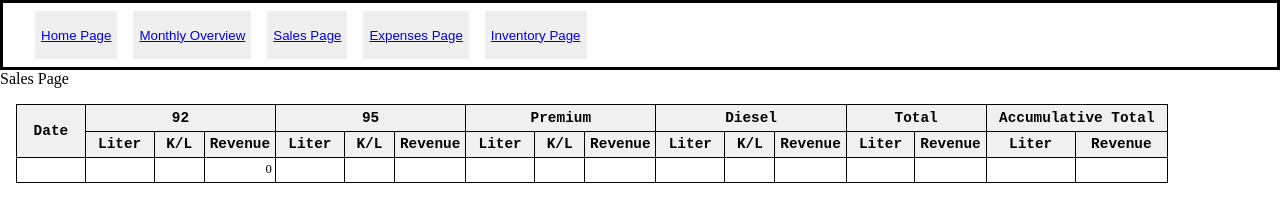
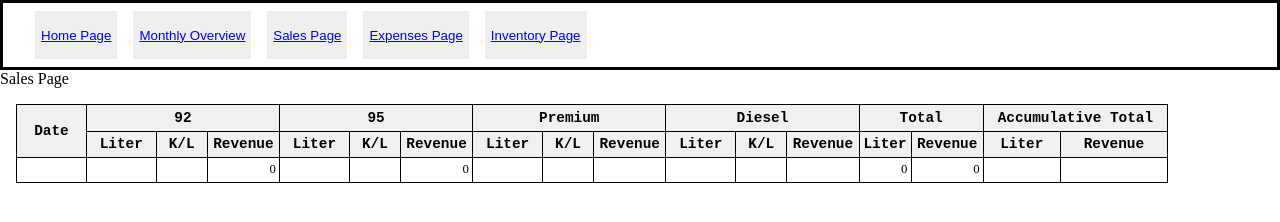
Before and after one commit to NyanLinHtet0/Fuel_website, a website: page html/sales.html in a window 1280 px wide. Drawn offline with Linux system fonts and the light colour scheme.

Commit message:
last update

```diff
--- a/html/sales.html
+++ b/html/sales.html
@@ -56,10 +56,10 @@
             <td><input class = "data_input_KperL" id="diesel_price"></td>
             <td id="diesel_revenue"></td>
 
-            <td><input class = "data_input"></td>
-            <td><input class = "data_input"></td>
-            <td><input class = "data_input"></td>
-            <td><input class = "data_input"></td>
+            <td id = "total_liters"></td>
+            <td id = "total_rev"></td>
+            <td id = "accu_total_liter"></td>
+            <td id = "accu_total_rev"></td>
         </tfoot>
   </table>
     <script src="/js/sales.js"></script>
--- a/js/sales.js
+++ b/js/sales.js
@@ -1,8 +1,28 @@
+const fuel_consts = ['n_two','n_five','pd','diesel'];
+
+function update_total_lit(){
+    const total_liter = 0;
+    const total_rev = 0;
+    fuel_array_obj.forEach( (item) => {
+        total_rev += getNumericValue(item.rev);
+        total_liter += getNumericValue(item.amount);
+    })
+    tot_liter = document.getElementById('total_liters');
+    tot_liter.textContent = total_liter.toLocaleString();
+    tot_rev = document.getElementById('total_rev');
+    tot_rev.textContent = total_rev.toLocaleString();
+}
+
+function getNumericValue(input) {
+    return parseFloat(input.value.replace(/,/g, '')) || 0;
+}
+
 class fuel {
     constructor(fuel_type) {
         this.amount = document.getElementById(`${fuel_type}_amount`);
         this.price = document.getElementById(`${fuel_type}_price`);
         this.rev = document.getElementById(`${fuel_type}_revenue`);
+
 
         if (this.amount && this.price && this.rev) {
             this.amount.addEventListener('input', () => {
@@ -51,8 +71,17 @@ class fuel {
         const prc = this.getNumericValue(this.price);
         const total = amt * prc;
         this.rev.textContent = total.toLocaleString();
+        update_total_lit();
+    }
+
+    gettotal() {
     }
 }
 
+
 // Instantiate
-new fuel('n_two');
+const fuel_array_obj = []
+
+fuel_consts.forEach( (item) => {
+    fuel_array_obj.push(new fuel(item))
+})
```
